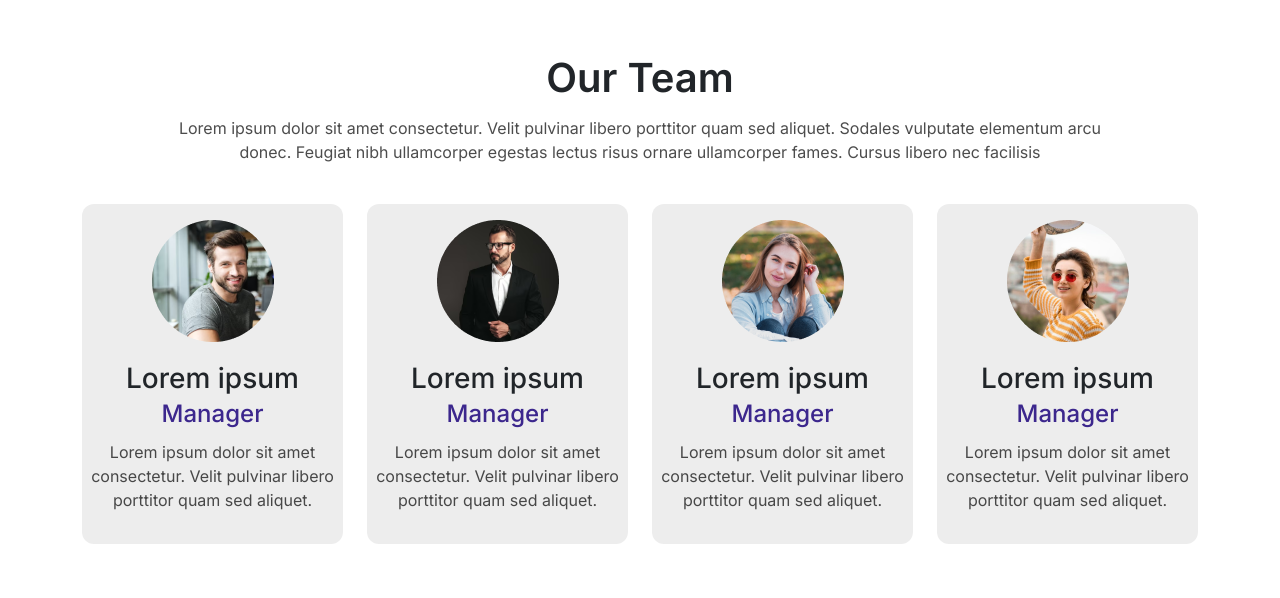
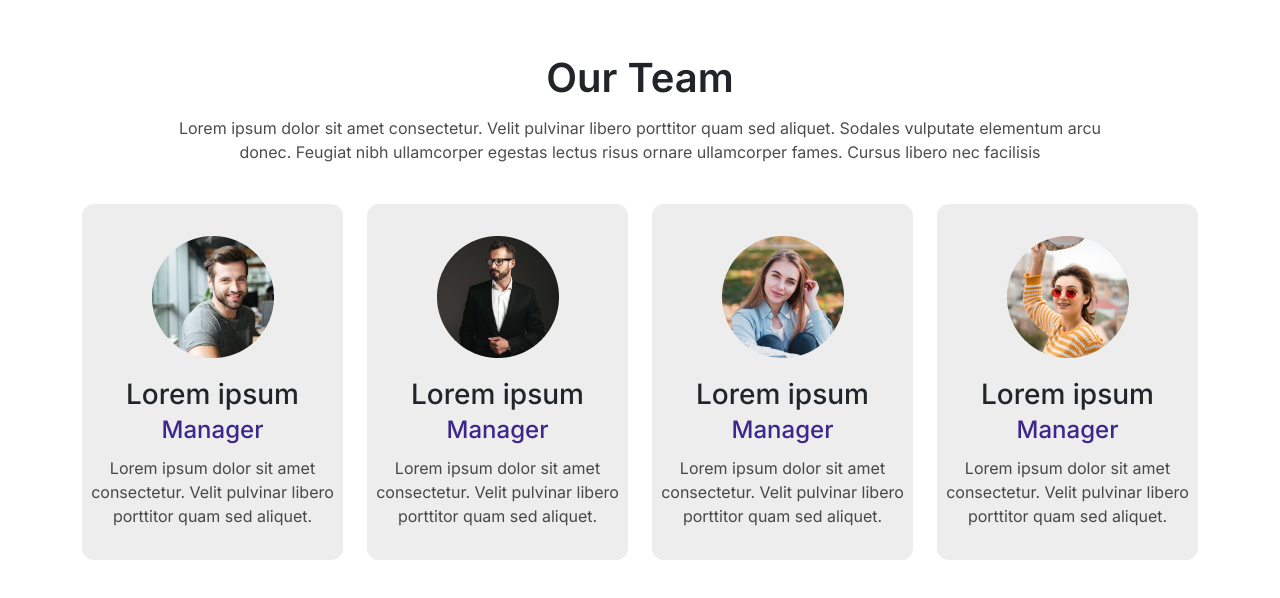
Before and after one commit to neharadialcode/bootstrap-common-components, a React (Create React App) app: page /team in a window 1280 px wide. Shown: the top 598 px of the page. Built offline with nearby package versions, Linux system fonts and the light colour scheme.

Commit message:
team cards top spacing update

```diff
--- a/src/components/team/OurTeam.jsx
+++ b/src/components/team/OurTeam.jsx
@@ -20,9 +20,9 @@ const OurTeam = () => {
                 key={i}
               >
                 <div
-                  className={`team_card  d-flex flex-column align-items-center pt-3 px-2 pb-3 ${teamData.space}`}
+                  className={`team_card  d-flex flex-column align-items-center pt-3  px-2 pb-3 ${teamData.space}`}
                 >
-                  <img className="pb-3" src={teamData.img} alt="team-member" />
+                  <img className="py-3" src={teamData.img} alt="team-member" />
                   <h3 className="my-1">{teamData.bigHeading}</h3>
                   <h4 className="pb-2 mb-1 textPurple">
                     {teamData.smallHeading}
```
